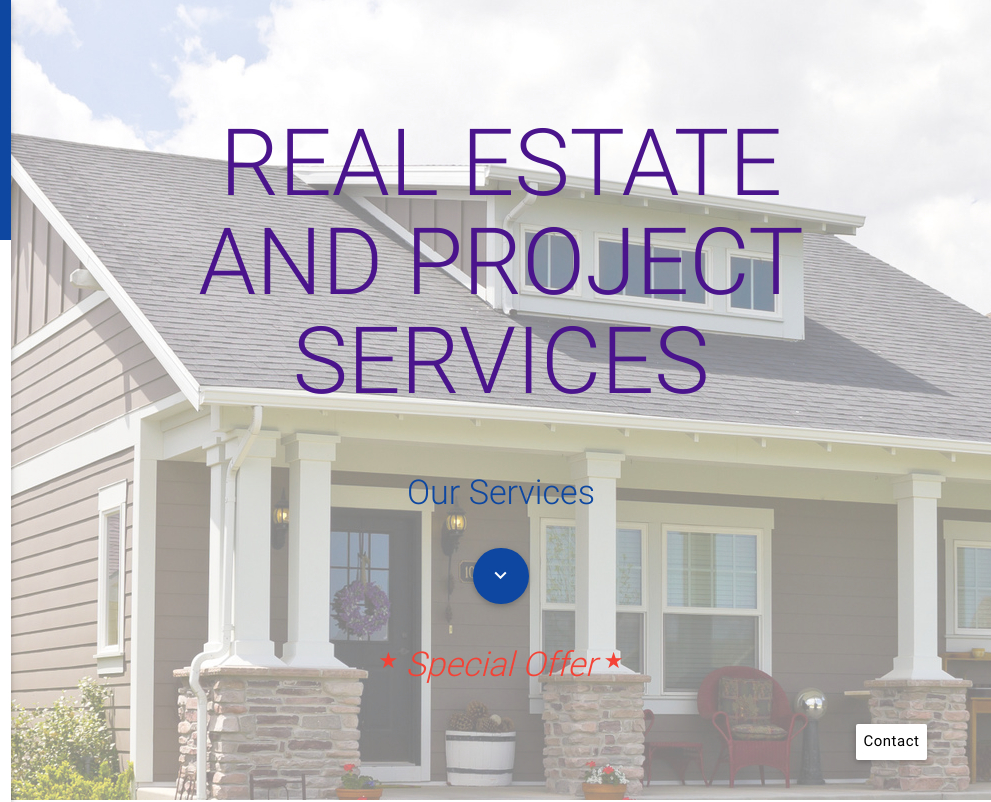
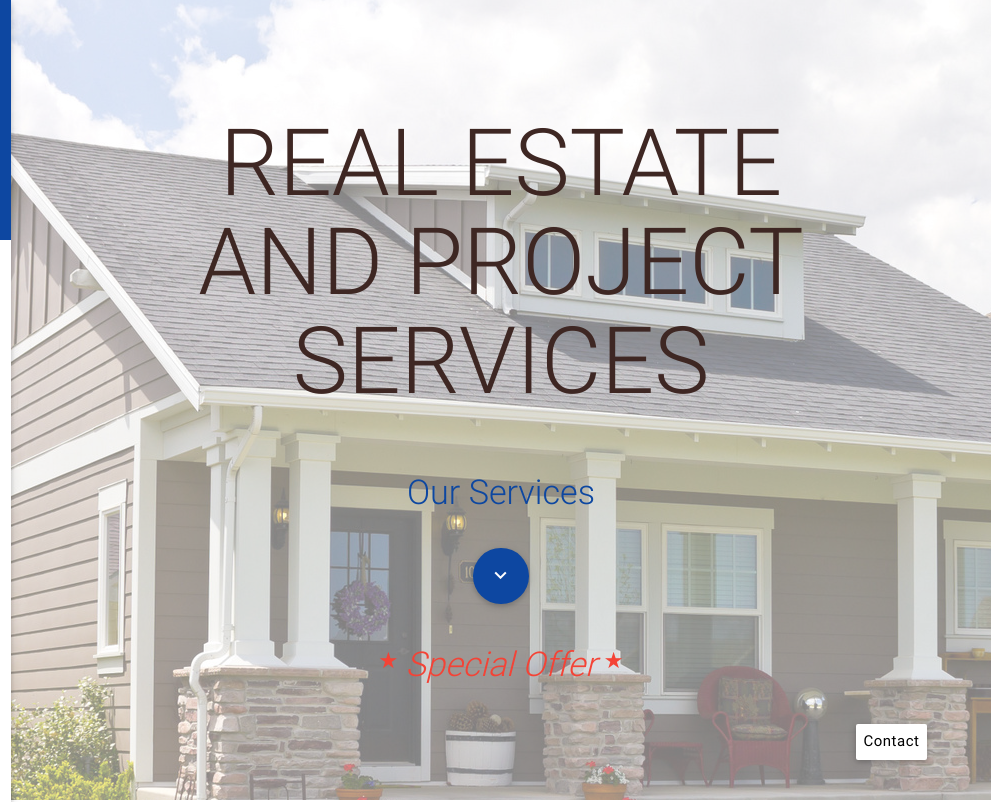
Before and after one commit to eduah33b/realest, a plain HTML site: page 0/index.html in a window 1280 px wide. Shown: the top 802 px of the page, 289-1280 px from the left. Drawn offline with Linux system fonts and the light colour scheme.

Commit message:
bROWNING

```diff
--- a/0/index.html
+++ b/0/index.html
@@ -61,7 +61,7 @@
 
 		<div class="parallax-container _middle" style="height: 100vh;" id="home">
 			<div class="section">
-				<div class="container purple-text text-darken-4">
+				<div class="container brown-text text-darken-4">
 					<h1 class="hide-on-med-and-down center light" style="font-size: 6.2rem; line-height: 6.62rem;">REAL ESTATE AND PROJECT SERVICES</h1>
 					<h2 class="hide-on-small-only hide-on-large-only">REAL ESTATE AND PROJECT SERVICES</h2>
 		            <h3 class="hide-on-med-and-up">Real Estate And Project Services</h3>
```
